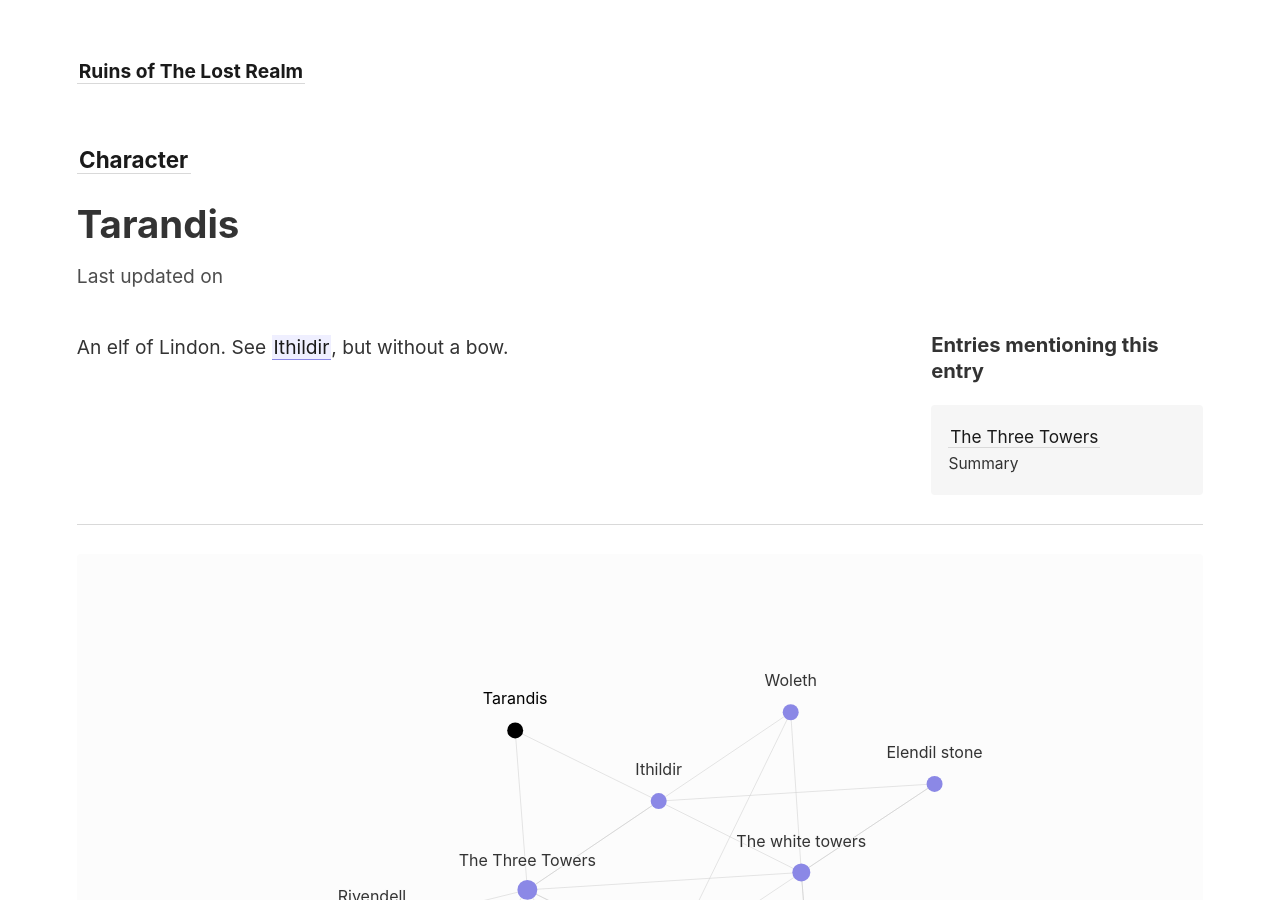
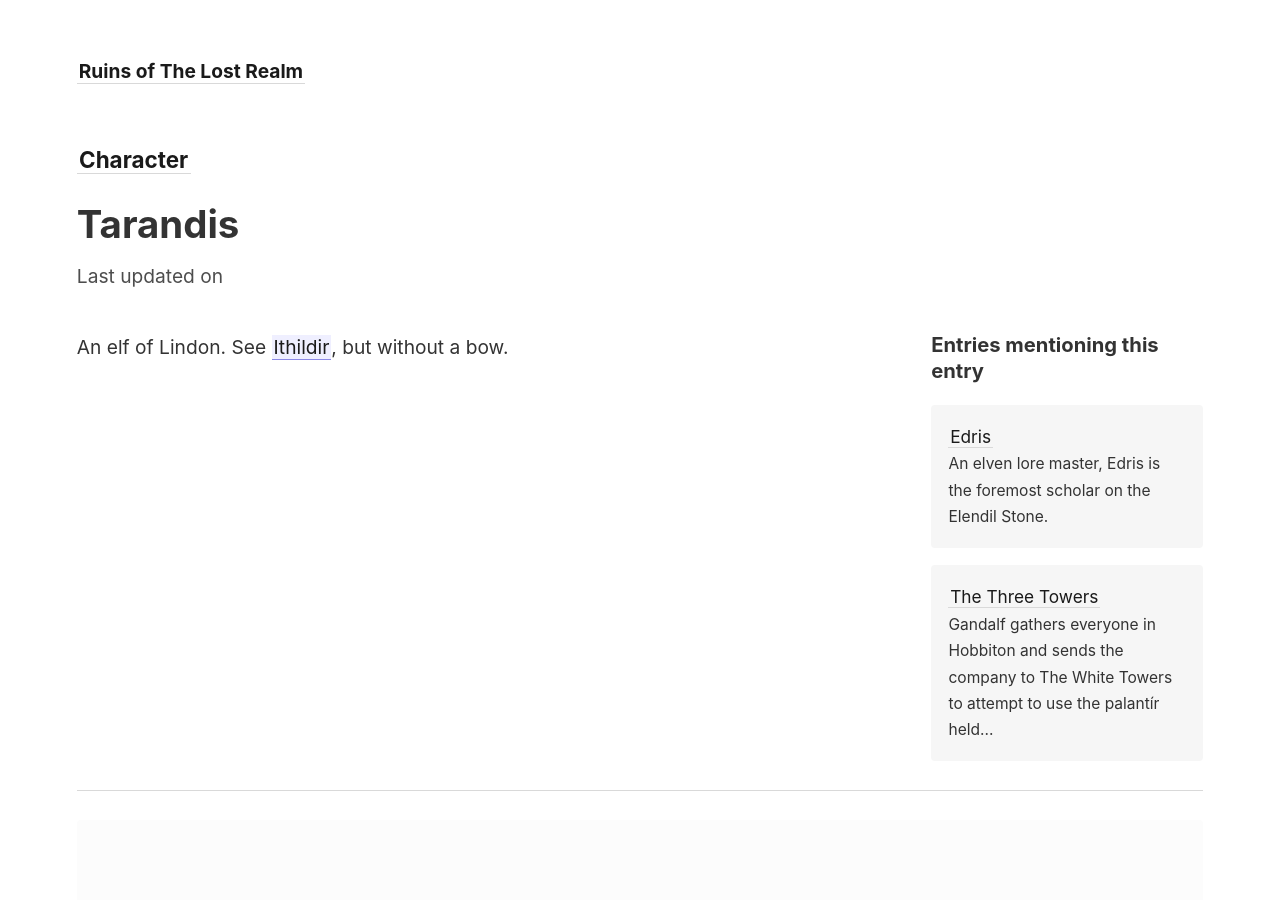
Before and after one commit to Sagelt/ruins-of-the-lost-realm-campaign, a Jekyll site: the page built from _entries/characters/Tarandis.md, in a window 1280 px wide and 900 px high. Built offline with Jekyll 4.4.1, drawn with Linux system fonts in a browser that asks for light colours.

Commit message:
Add Edris

```diff
--- /dev/null
+++ b/_entries/characters/Edris.md
@@ -0,0 +1,11 @@
+---
+name: Edris
+---
+
+An elven lore master, Edris is the foremost scholar on the [[Elendil Stone]].
+
+After [[Tarandis]] saved him from the impending assault of [[Cirzor]]'s Black Númenóreans and restored his hope he resumed his studies of the stone with the goal of aiding the company in defeating the Black Númenóreans.
+
+## Notable Events
+
+* In 2965 while studying the Elendil stone Edris drifted into despair and nearly threw himself from Elostirin. Tarandis restored his hope and made an ally of him.
--- a/_entries/sessions/2022-10-22 The Three Towers.md
+++ b/_entries/sessions/2022-10-22 The Three Towers.md
@@ -2,8 +2,6 @@
 title: The Three Towers
 year: 2965
 ---
-
-# Summary
 
 [[Gandalf]] gathers everyone in Hobbiton and sends the company to [[The White Towers]] to attempt to use the palantír held there to ascertain where the forces of shadow are in their quest to find [[Rivendell]].
 
```
